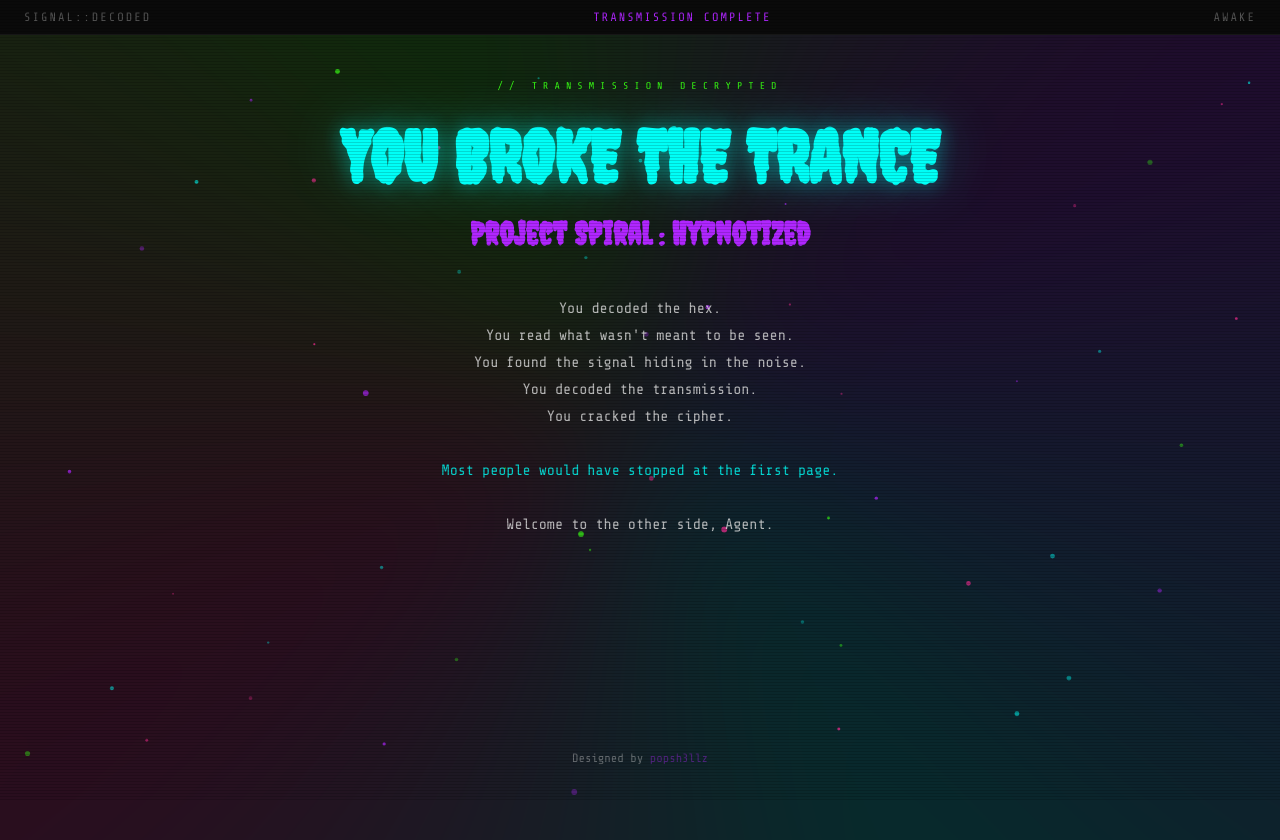
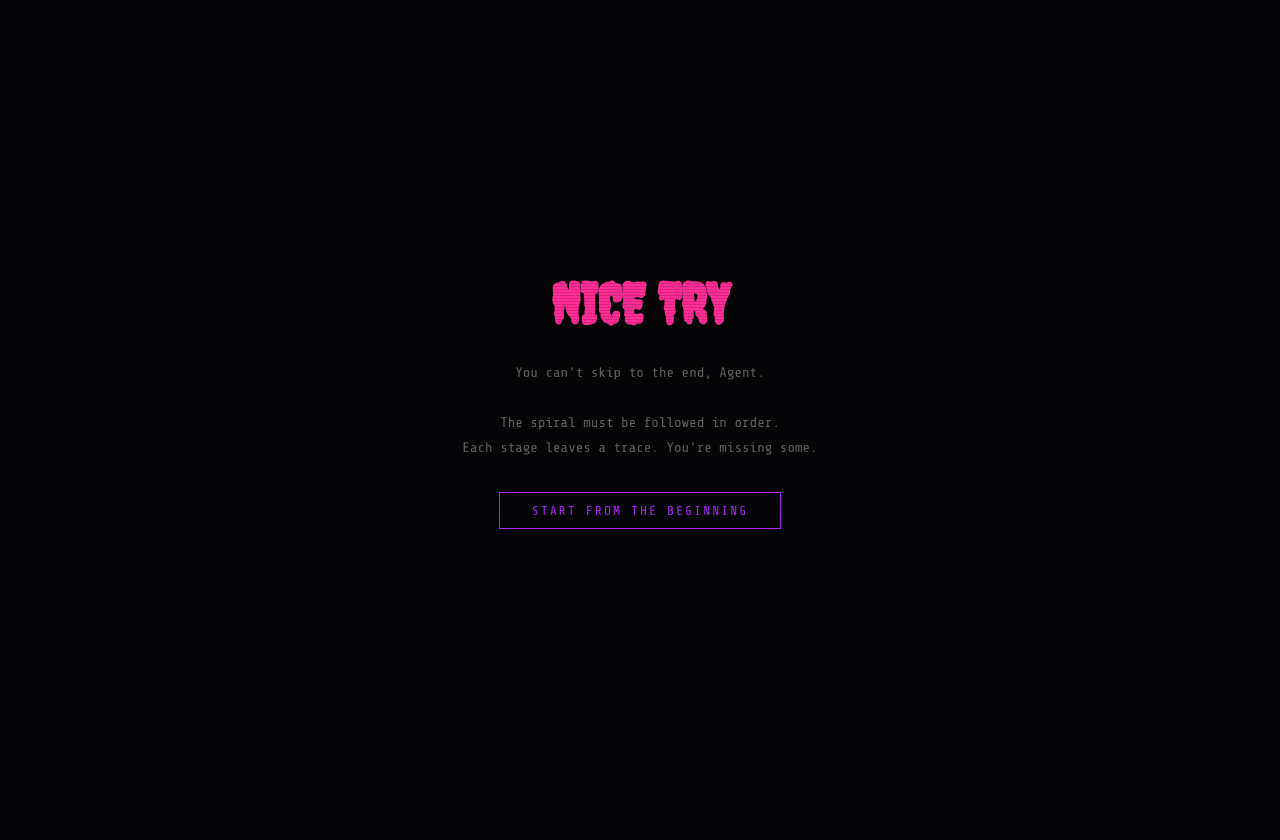
Before and after one commit to Hacuchino-hash/secretcon-hypnotized, a plain HTML site: page final.html in a window 1280 px wide. After the commit the page ends 800 px from the top, so only its background shows below. Drawn offline with nearby package versions, Linux system fonts and the light colour scheme.

Commit message:
gate final page behind stage completion
each stage sets a localStorage flag on visit.
final.html checks all 4 flags exist before showing
the payoff. skipping to /final.html shows a
"nice try" screen instead.

```diff
--- a/final.html
+++ b/final.html
@@ -202,6 +202,42 @@
   }
   .return-link a:hover { opacity: 0.8; color: var(--purple); }
 
+  /* locked state */
+  .locked {
+    position: fixed;
+    inset: 0;
+    z-index: 200;
+    background: var(--bg-dark);
+    display: flex;
+    flex-direction: column;
+    align-items: center;
+    justify-content: center;
+    text-align: center;
+    padding: 32px;
+  }
+  .locked h1 {
+    font-family: 'Creepster', cursive;
+    color: var(--magenta);
+    font-size: clamp(2rem, 6vw, 3.5rem);
+    margin-bottom: 24px;
+  }
+  .locked p {
+    color: #666;
+    font-size: 14px;
+    line-height: 1.8;
+    max-width: 500px;
+  }
+  .locked a {
+    color: var(--purple);
+    text-decoration: none;
+    margin-top: 32px;
+    border: 1px solid var(--purple);
+    padding: 10px 32px;
+    letter-spacing: 2px;
+    font-size: 13px;
+  }
+  .locked a:hover { background: var(--purple); color: var(--bg-dark); }
+
   @media (prefers-reduced-motion: reduce) {
     .glitch-overlay { animation: none; opacity: 0; }
     .bg-spiral { animation: none; opacity: 0.15; }
@@ -228,6 +264,14 @@
 
     St. Paul, MN — June 4-5, 2026
 -->
+
+<div class="locked" id="lockedGate">
+  <h1>NICE TRY</h1>
+  <p>You can't skip to the end, Agent.<br><br>
+  The spiral must be followed in order.<br>
+  Each stage leaves a trace. You're missing some.</p>
+  <a href="index.html">START FROM THE BEGINNING</a>
+</div>
 
 <nav class="nav">
   <span class="nav-left">SIGNAL::DECODED</span>
@@ -268,6 +312,30 @@
 
   <div class="return-link reveal"><a href="index.html">[ return to the spiral ]</a></div>
 </main>
+
+<script>
+// check if they actually did the work
+(function() {
+  var ok = true;
+  try {
+    if (!localStorage.getItem('sp_1')) ok = false;
+    if (!localStorage.getItem('sp_2')) ok = false;
+    if (!localStorage.getItem('sp_3')) ok = false;
+    if (!localStorage.getItem('sp_4')) ok = false;
+  } catch(e) { ok = false; }
+
+  var gate = document.getElementById('lockedGate');
+  if (ok) {
+    gate.parentNode.removeChild(gate);
+  } else {
+    // hide everything behind the gate
+    document.querySelector('.content').style.display = 'none';
+    document.querySelector('.glitch-overlay').style.display = 'none';
+    document.querySelector('.bg-spiral').style.display = 'none';
+    document.getElementById('particles').style.display = 'none';
+  }
+})();
+</script>
 
 <script>
 (function() {
--- a/stage1.html
+++ b/stage1.html
@@ -252,5 +252,6 @@
 </footer>
 
 <!-- Integrity hash: sha256:a3f2c8... (truncated) — this document has not been modified since recovery -->
+<script>try{localStorage.setItem('sp_1','theta')}catch(e){}</script>
 </body>
 </html>
```
Also changed, not shown: stage2.html (+1 -0 lines), stage3.html (+1 -0 lines), stage4.html (+2 -0 lines).
